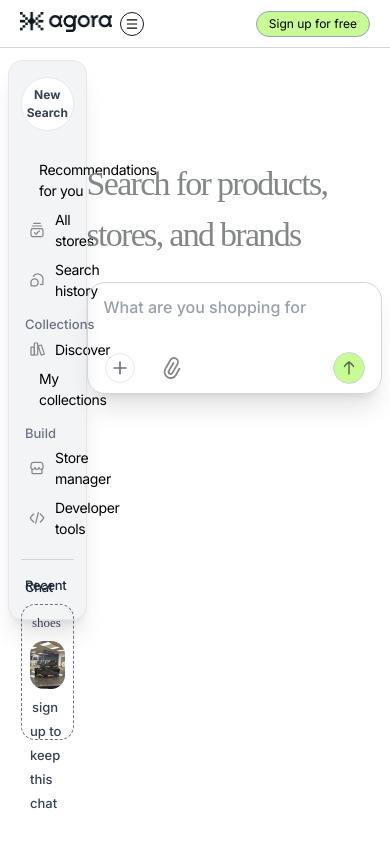
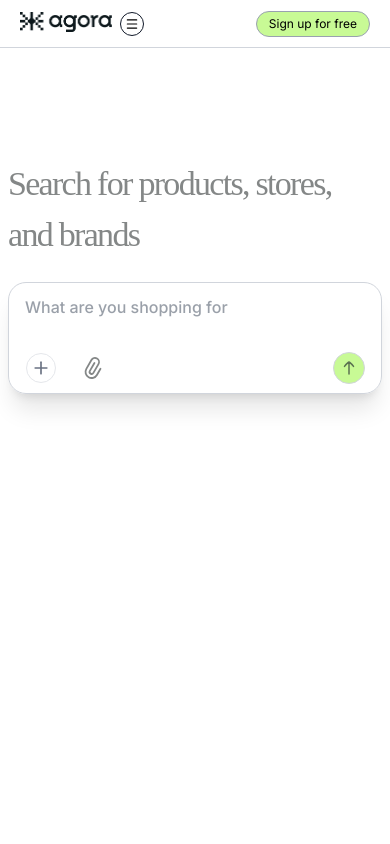
Before and after one commit to faizankhdev/agorahomepage, a Next.js app: page / in a window 390 px wide. Built offline with nearby package versions, Linux system fonts and the light colour scheme; a web font is replaced by a local one.

Commit message:
responsive header and sidebar update

```diff
--- a/src/components/Layout/Header.jsx
+++ b/src/components/Layout/Header.jsx
@@ -33,13 +33,7 @@
             coming soon.
           </p>
         </div>
-        <div
-          className="flex justify-center items-center border w-6 h-6 border-gray-900 p-1 rounded-full lg:hidden"
-          onClick={() => {
-            console.log("clicked");
-            setIsOpenSidebar(!isOpenSidebar);
-          }}
-        >
+        <div className="flex justify-center items-center border w-6 h-6 border-gray-900 p-1 rounded-full lg:hidden">
           <Menu className="block lg:hidden size-4" />
         </div>
       </div>
--- a/src/components/Layout/Sidebar.jsx
+++ b/src/components/Layout/Sidebar.jsx
@@ -15,7 +15,7 @@
 const Sidebar = ({ isOpenSidebar }) => {
   return (
     <div
-      className={`w-[21%] mt-15 bg-gray-100 shadow-xl border px-3 border-gray-200 h-[560px] rounded-xl ${isOpenSidebar ? "block" : "hidden"}  lg:block`}
+      className="w-[21%] mt-15 bg-gray-100 shadow-xl border px-3 border-gray-200 h-[560px] rounded-xl hidden  lg:block"
     >
       <div className="border-b pb-4 border-b-gray-300 text-center ">
         <button
```
